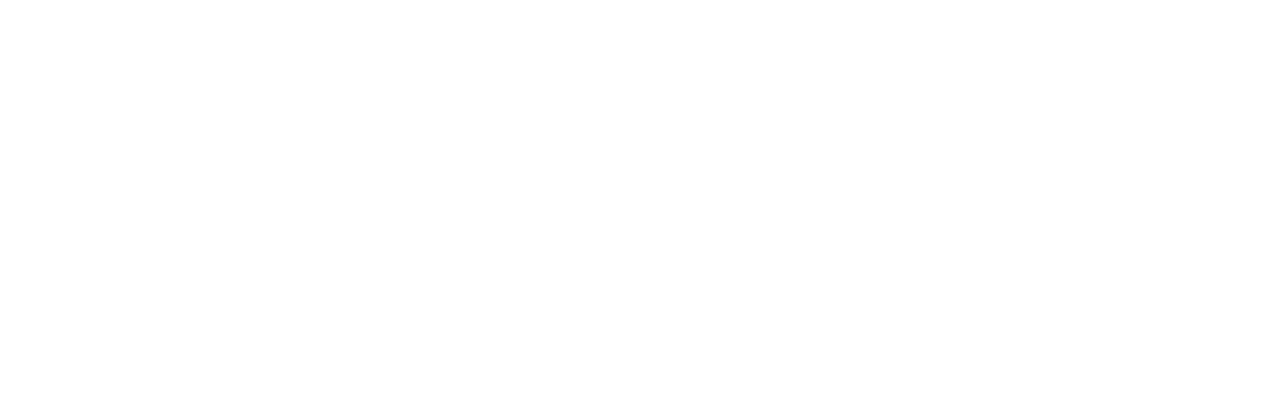
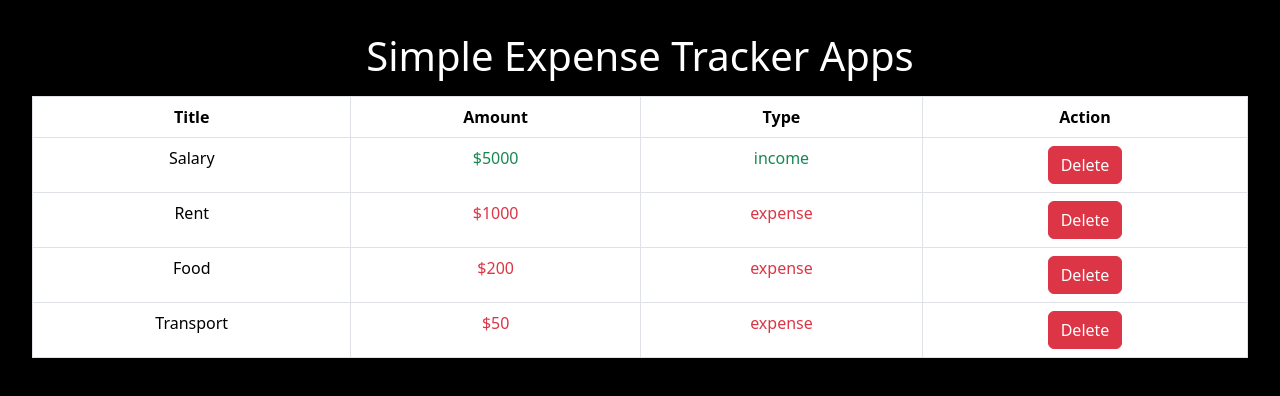
Before and after one commit to dhrubobd/expense-tracker-app, a Vue app: page / in a window 1280 px wide. Shown: the top 396 px of the page. Built offline with nearby package versions, Linux system fonts and the light colour scheme.

Commit message:
Transaction list show is done with type class

```diff
--- a/src/App.vue
+++ b/src/App.vue
@@ -1,12 +1,24 @@
 <script setup>
+import { ref,computed,reactive } from 'vue';
+import TransactionList from './components/TransactionList.vue';
+import AddTransaction from './components/AddTransaction.vue';
+
+const transactions = reactive([
+  { title: 'Salary', amount: 5000, type: 'income' },
+  { title: 'Rent', amount: 1000, type: 'expense' },
+  { title: 'Food', amount: 200, type: 'expense' },
+  { title: 'Transport', amount: 50, type: 'expense' },
+]);
 
 </script>
 
 <template>
   <div>
-
+    <h1>Simple Expense Tracker Apps</h1>
   </div>
-
+  <div>
+    <TransactionList :transactions="transactions"/>
+  </div>
 </template>
 
 <style scoped>
--- a/src/components/TransactionList.vue
+++ b/src/components/TransactionList.vue
@@ -0,0 +1,38 @@
+<script setup>
+import { ref } from 'vue'
+const props = defineProps(['transactions']);
+const amountClass = (transaction) => {
+    return transaction.type === 'income' ? 'text-success' : 'text-danger';
+}
+const typeClass = (transaction) => {
+    return transaction.type === 'income' ? 'text-success' : 'text-danger';
+}
+</script>
+
+<template>
+    <div>
+        <table class="table table-bordered mt-3" v-if="transactions.length">
+        <thead>
+            <tr>
+            <th>Title</th>
+            <th>Amount</th>
+            <th>Type</th>
+            <th>Action</th>
+            </tr>
+        </thead>
+        <tbody>
+            <tr v-for="(transaction, index) in transactions" :key="index">
+            <td>{{ transaction.title }}</td>
+            <td :class="amountClass(transaction)">${{ transaction.amount }}</td>
+            <td :class="typeClass(transaction)">{{ transaction.type }}</td>
+            <td><button @click="$emit('delete-transaction', index)" class="btn btn-danger">Delete</button></td>
+            </tr>
+        </tbody>
+        </table>
+        <p v-else  class="text-center">No transactions recorded yet.</p>
+     </div>
+</template>
+
+<style scoped>
+
+</style>
--- a/src/style.css
+++ b/src/style.css
@@ -8,10 +8,10 @@
 
 body {
   margin: 0;
-  display: flex;
-  place-items: center;
   min-width: 320px;
   min-height: 100vh;
+  color: white;
+  background: black;
 }
 
 
```
Also changed, not shown: src/components/AddTransaction.vue (+11 -0 lines).
